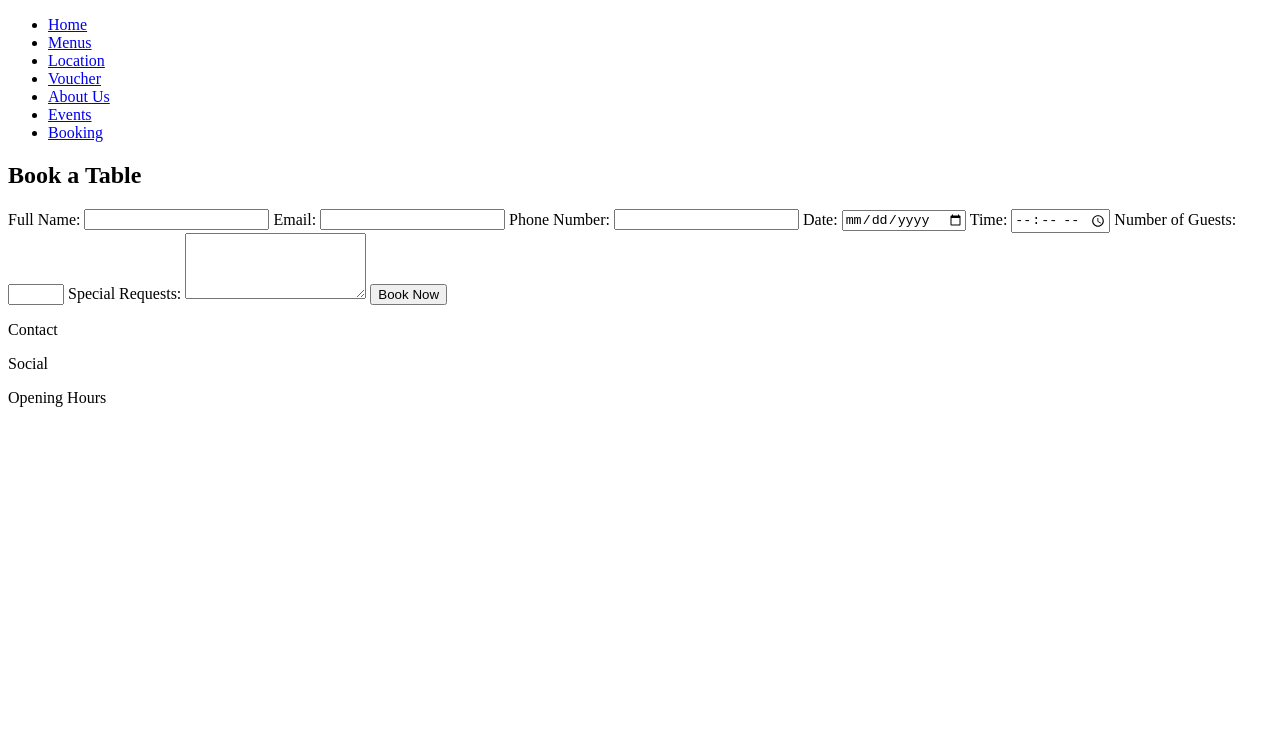
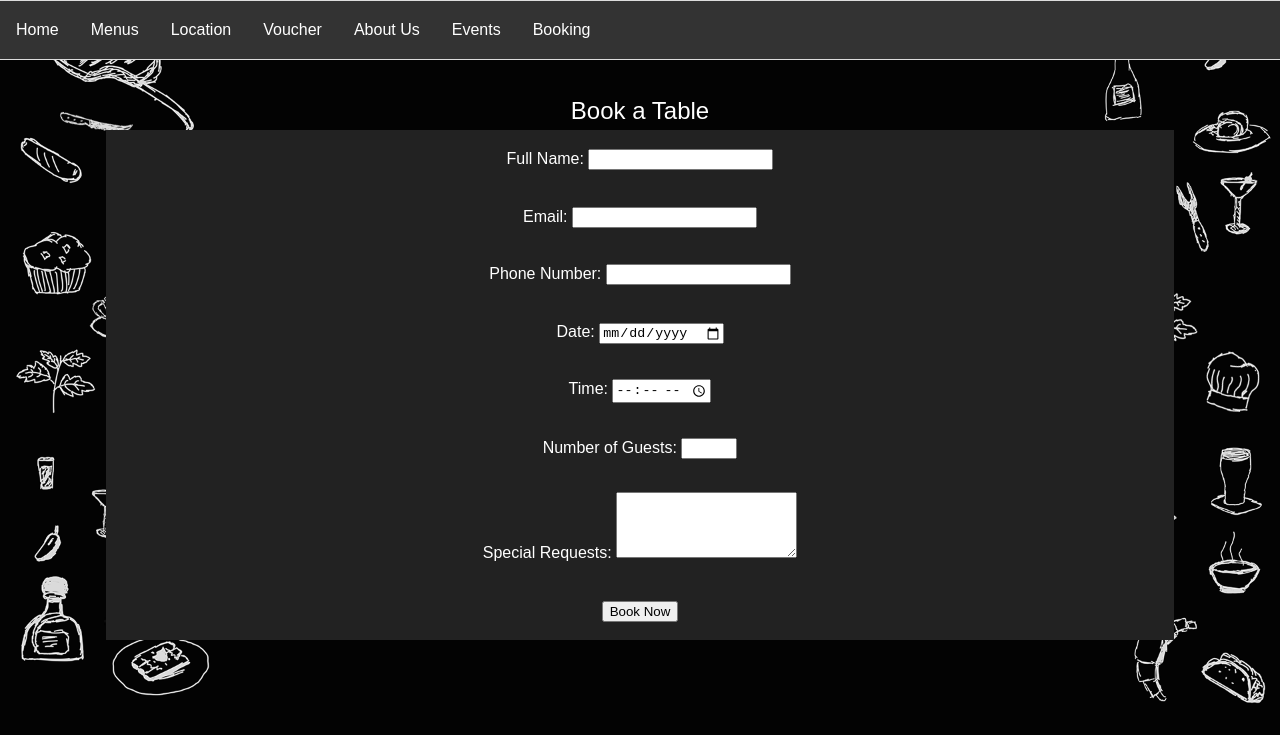
Before and after one commit to shahryar2312/TriForce, a plain HTML site: page booking.html in a window 1280 px wide. Shown: the top 735 px of the page. Drawn offline with Linux system fonts and the light colour scheme.

Commit message:
J-Batch: 0.3.2
Updated booking page

```diff
--- /dev/null
+++ b/booking.css
@@ -0,0 +1,149 @@
+/* Reset some basic elements */
+body, h1, h2, h3, h4, h5, h6, p, ul, ol, li, figure, figcaption, blockquote, dl, dd {
+    margin: 0;
+    padding: 0;
+    font-weight: normal;
+}
+
+/* Apply a basic box-sizing rule */
+*, *::before, *::after {
+    box-sizing: border-box;
+}
+
+/* Set the base font size and family */
+body {
+    font-family: 'Arial', sans-serif;
+    line-height: 1.6;
+    background-color: #f9f9f9;
+    color: #ffffff;
+    text-align: center;
+    background-image: url(./images/Background1.1.png);
+    background-size: contain;
+    background-position-x: center;
+}
+
+/* Style the header */
+header {
+    background-color: #000000;
+    border-bottom: 1px solid #ddd;
+    border-top: 1px solid #ddd;
+    padding: 0;
+    text-align: center;
+}
+
+header h1 {
+    color: #ffffff;
+    font-size: 2rem;
+}
+
+header ul {
+    list-style-type: none;
+    margin: 0;
+    padding: 0;
+    overflow: hidden;
+    background-color: #333333;}
+
+header li {
+    float: left;
+  }
+
+header li a {
+    display: block;
+    color: white;
+    text-align: center;
+    padding: 16px;
+    text-decoration: none;
+}
+
+header li a:hover {
+    background-color: #111111;
+  }
+
+/* Style the main content area */
+main {
+    max-width: 1100px;
+    margin: 2rem auto;
+    padding: 0 1rem;
+    text-align: center;
+}
+
+.name {
+    background-color: #222222;
+    margin: 0;
+    padding: 16px;
+    overflow: hidden;
+}
+
+.email {
+    background-color: #222222;
+    margin: 0;
+    padding: 16px;
+    overflow: hidden;
+}
+
+.phone {
+    background-color: #222222;
+    margin: 0;
+    padding: 16px;
+    overflow: hidden;
+}
+
+.date {
+    background-color: #222222;
+    margin: 0;
+    padding: 16px;
+    overflow: hidden;
+}
+
+.time {
+    background-color: #222222;
+    margin: 0;
+    padding: 16px;
+    overflow: hidden;
+}
+
+.guests {
+    background-color: #222222;
+    margin: 0;
+    padding: 16px;
+    overflow: hidden;
+}
+
+.message {
+    background-color: #222222;
+    margin: 0;
+    padding: 16px;
+    overflow: hidden;
+}
+
+.submit  {
+    background-color: #222222;
+    margin: 0;
+    padding: 16px;
+    overflow: hidden;
+}
+/* Style the footer */
+footer {
+    background-color: #333333; /* Olive green */
+    color: #fff;
+    text-align: center;
+    padding: 2rem 1rem;
+    border-top: 1px solid #fff;
+    margin-top: 600px;
+}
+
+footer p {
+    margin: 0.5rem 0;
+}
+
+/* Make the site responsive */
+@media (max-width: 768px) {
+    main {
+        margin: 1rem;
+        padding: 1rem;
+    }
+
+    footer {
+        padding: 1rem;
+    }
+}
--- a/booking.html
+++ b/booking.html
@@ -3,6 +3,7 @@
 <head>
     <meta charset="UTF-8">
     <meta name="viewport" content="width=device-width, initial-scale=1.0">
+    <link rel="stylesheet" href="booking.css">
     <title>Ambroise</title>
 </head>
 <body>
@@ -23,28 +24,50 @@
         <div class="booking-form">
             <h2>Book a Table</h2>
             <form action="submit_booking.html" method="post">
+                <div class="name">
                     <label for="name">Full Name:</label>
                     <input type="text" id="name" name="name" required>
+                    <p></p>
+                </div>
 
+                <div class="email">
                     <label for="email">Email:</label>
                     <input type="email" id="email" name="email" required>
-
+                    <p></p>
+                </div>
+                <div class="phone">
                     <label for="phone">Phone Number:</label>
                     <input type="tel" id="phone" name="phone" required>
+                    <p></p>
+                </div>
 
+                <div class="date">
                     <label for="date">Date:</label>
                     <input type="date" id="date" name="date" required>
+                    <p></p>
+                </div>
 
+                <div class="time">
                     <label for="time">Time:</label>
                     <input type="time" id="time" name="time" required>
+                    <p></p>
+                </div>
 
+                <div class="guests">
                     <label for="guests">Number of Guests:</label>
                     <input type="number" id="guests" name="guests" min="1" max="20" required>
+                    <p></p>
+                </div>
 
+                <div class="message">
                     <label for="message">Special Requests:</label>
                     <textarea id="message" name="message" rows="4"></textarea>
+                    <p> </p>
+                </div>
 
+                <div class="submit">
                     <button type="submit">Book Now</button>
+                </div>
             </form>
         </div>
     </main>
```
Lines whose indentation alone changed are shown as unchanged.
